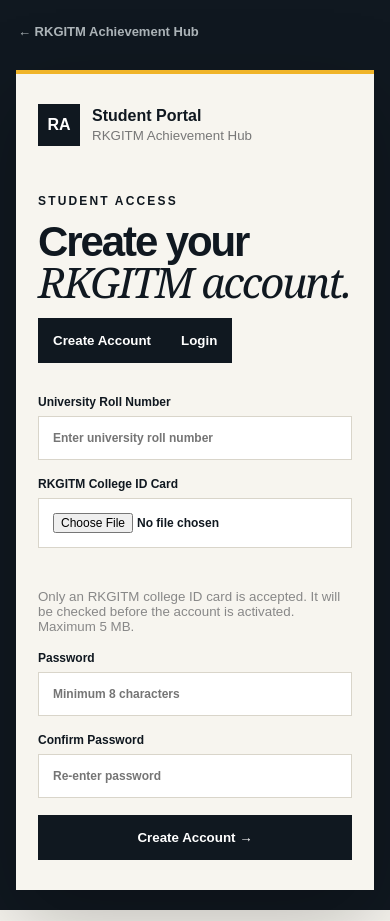
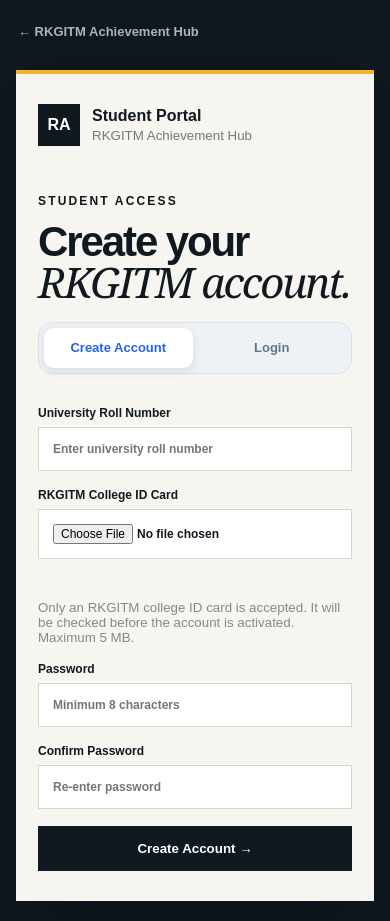
Before and after one commit to Tanishak1/RKGITM-Achievement-Hub, a Next.js app in the folder frontend/: page /student-access in a window 390 px wide. Built offline with nearby package versions, Linux system fonts and the light colour scheme; no server answers.

Commit message:
style: add isolated responsive student access tabs

```diff
--- a/frontend/app/globals.css
+++ b/frontend/app/globals.css
@@ -263,3 +263,10 @@
  .saKpis{grid-template-columns:repeat(2,minmax(0,1fr))!important}
  .saQuick{display:none!important}
 }
+
+/* Dedicated Student Access tabs: isolated from global form button styles */
+.studentAccessTabs{display:grid;grid-template-columns:1fr 1fr;gap:5px;width:100%;max-width:360px;margin:22px 0 28px;padding:5px;background:#eef2f7;border:1px solid #dce3ec;border-radius:14px}
+.studentAccessTabs .studentAccessTab{appearance:none;width:100%;min-height:42px;margin:0;padding:9px 12px;border:0!important;border-radius:10px!important;background:transparent!important;color:#64748b!important;font:700 14px/1.2 inherit!important;box-shadow:none!important;cursor:pointer}
+.studentAccessTabs .studentAccessTab.active{background:#fff!important;color:#2563eb!important;box-shadow:0 3px 10px rgba(15,23,42,.10)!important}
+.studentAccessTabs .studentAccessTab:hover{color:#1d4ed8!important}
+@media(max-width:650px){.studentAccessTabs{max-width:none;margin:18px 0 22px}.studentAccessTabs .studentAccessTab{min-height:40px;font-size:13px!important;padding:8px}}
```
